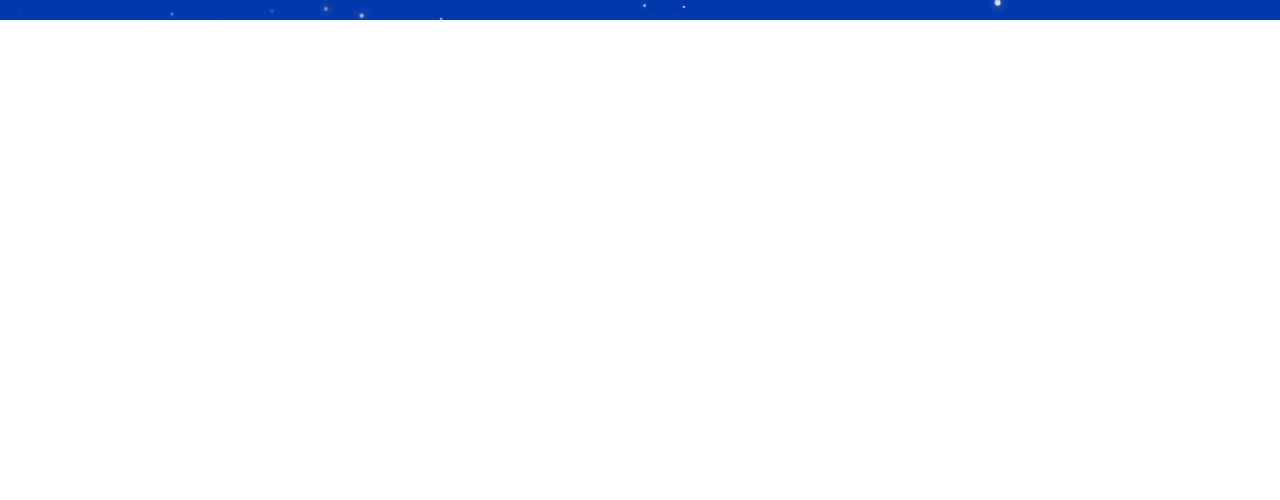
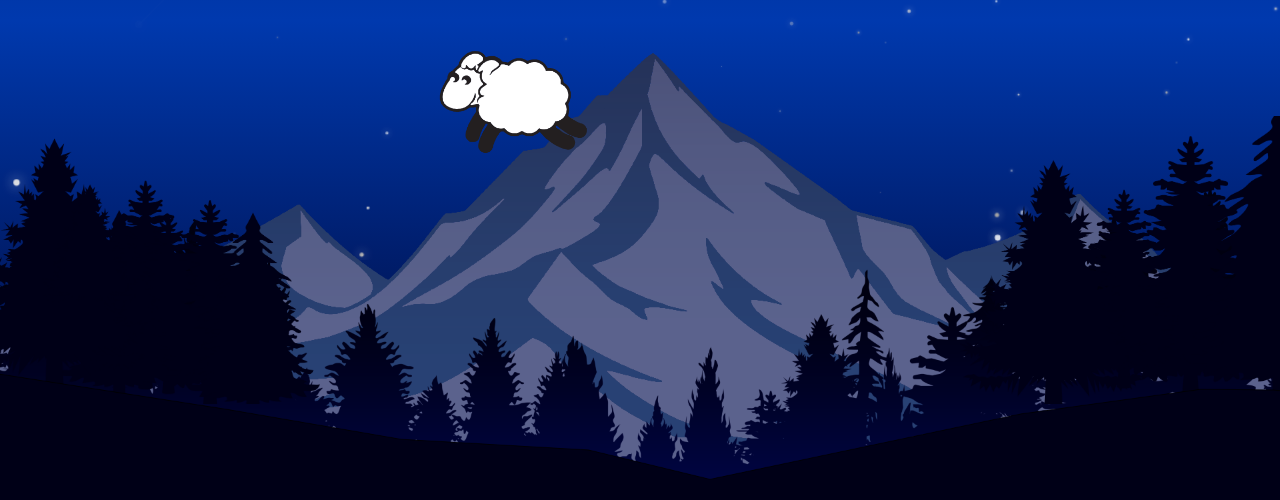
Before and after one commit to PPigeon98/dreams, a plain HTML site: page index.html in a window 1280 px wide. Shown: the part 780-1280 px from the top of the page. Before the commit the page ends 800 px from the top, so only its background shows below. Drawn offline with Linux system fonts and the light colour scheme.

Commit message:
sheep count

```diff
--- a/index.css
+++ b/index.css
@@ -7,12 +7,91 @@
   background: linear-gradient(#000128, #0039ae);
 }
 
+#background2 {
+  position: absolute;
+  top: 100%;
+  left: 0px;
+  width: 100%;
+  height: 60%;
+  background: linear-gradient(0deg, #000128, #0039ae);
+}
+
+#background2foreground, #background2middleground, #background2background {
+  position: absolute;
+  top: 80%;
+  left: 0px;
+  width: 100%;
+  height: 80%;
+  overflow: hidden;
+}
+
+#background2background {
+  z-index: 42069;
+}
+
+#background2middleground {
+  z-index: 69420;
+}
+
+#background2foreground {
+  z-index: 727727;
+}
+
+#spawnLeft {
+  width: 25%;
+  position: absolute;
+  bottom: 15%;
+  left: 0;
+}
+
+#spawnRight {
+  width: 25%;
+  position: absolute;
+  bottom: 15%;
+  right: 0;
+}
+
+#land {
+  width: 100%;
+  position: absolute;
+  bottom: 0;
+  right: 0;
+}
+
+#middle {
+  width: 100%;
+  position: absolute;
+  bottom: -15%;
+  right: 0;
+}
+
+#back {
+  width: 100%;
+  position: absolute;
+  bottom: 0%;
+  right: 0;
+}
+
+#sheep {
+  width: 20%;
+  position: absolute;
+  bottom: 50%;
+  right: 50%;
+}
+
+@keyframes sheep {
+  0% {
+  }
+  100% {
+  }
+}
+
 #shooting, #twinkling {
   position: absolute;
   top: 0px;
   left: 0px;
   width: 100%;
-  height: 100%;
+  height: 130%;
   overflow: hidden;
 }
 
--- a/index.html
+++ b/index.html
@@ -8,6 +8,20 @@
 
   <body>
     <div id="background"></div>
+    <div id="background2"></div>
+    <div id="background2foreground">
+      <img src="images/spawnLeft.png" alt="" id="spawnLeft">
+      <img src="images/spawnRight.png" alt="" id="spawnRight">
+      <img src="images/land.png" alt="" id="land">
+    </div>
+    <div id="background2middleground">
+      <img src="images/middle.png" alt="" id="middle">
+      <img src="images/sheep.png" alt="" id="sheep">
+      <div id="sheepHitbox"></div>
+    </div>
+    <div id="background2background">
+      <img src="images/back.png" alt="" id="back">
+    </div>
     <div id="twinkling"></div>
     <div id="shooting"></div>
     <div id="startContainer">
--- a/index.js
+++ b/index.js
@@ -95,6 +95,7 @@ function gachaa() {
   const size = getRandomValue(22, 33);
   const animationDelay = getRandomValue(10,42);
   const animationDuration = getRandomValue(4, 8);
+  console.log("ggs " + animationDelay);
 
   shooting.style.position = 'absolute';
   shooting.style.top = '-4%';
```
Also changed, not shown: images/back.png (added), images/land.png (added), images/middle.png (added), images/sheep.png (added), images/spawnLeft.png (added), images/spawnRight.png (added).
